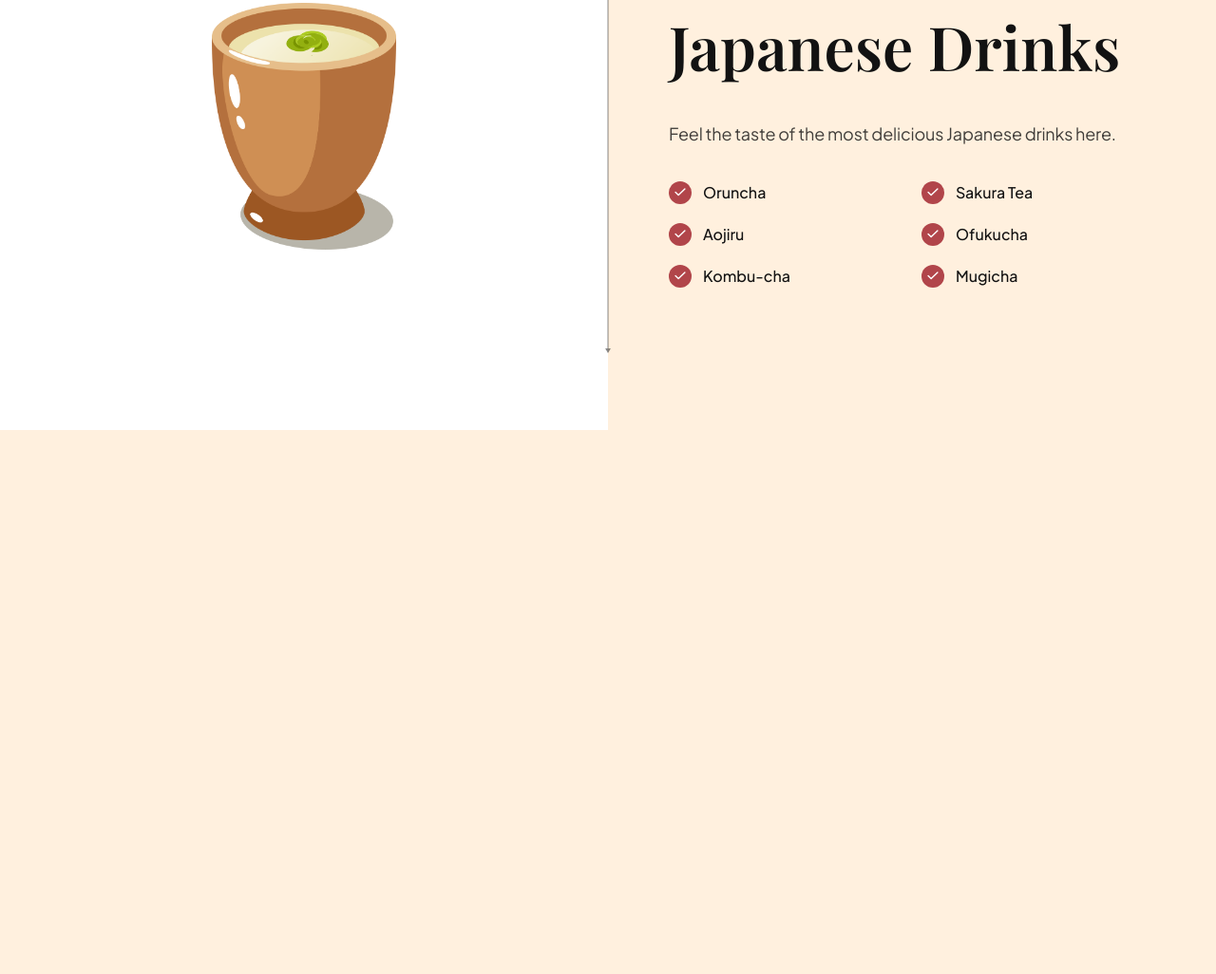
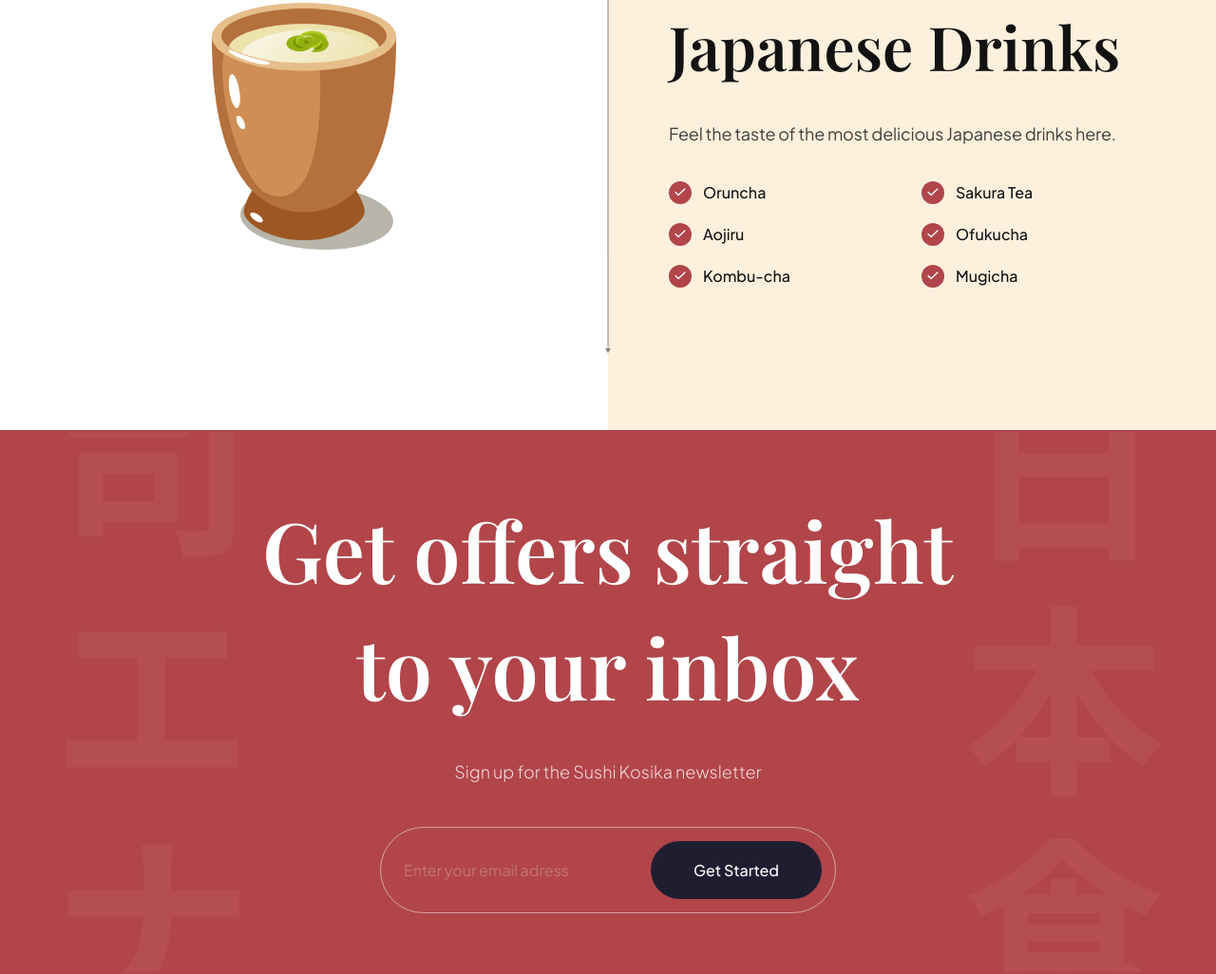
Before and after one commit to Panagopulos/Sushi-restaurant-Kosika, a website built with Vite: page index.html in a window 1280 px wide. Shown: the part 3245-4271 px from the top of the page at 95% size. Before the commit the page ends 3698 px from the top, so only its background shows below. Built offline with nearby package versions, Linux system fonts and the light colour scheme.

Commit message:
Created subscription section and styled it.

```diff
--- a/css/sections/about.css
+++ b/css/sections/about.css
@@ -30,7 +30,7 @@
   .about-us__image-sushi3 {
     border-bottom: 8px solid var(--color-creamson);
 
-    background-image: url("../../assets/about_bg1.png");
+    background-image: url('../../assets/about_bg1.png');
 
 
   }
--- a/css/sections/subscribe.css
+++ b/css/sections/subscribe.css
@@ -0,0 +1,84 @@
+.subscription {
+    padding: 64px;
+
+    background-color: var(--primary-color);
+    background-image: url('../../assets/subscribe_bg.png');
+    background-position: center;
+    background-repeat: no-repeat;
+    background-size: contain;
+
+    flex-direction: column;
+    overflow: hidden;
+}
+
+.subscription h2 {
+    font-size: 88px;
+    font-family: var(--playfair-display);
+    font-weight: 600;
+    line-height: 123px;
+
+    color: #fff;
+    text-align: center;
+}
+
+.subscription p {
+    font-size: 18px;
+    font-family: var(--plus-jakarta-sans);
+    font-weight: 300;
+    line-height: 36px;
+
+    margin-top: 32px;
+
+    color: rgba(255, 255, 255, 0.8);
+
+}
+
+.subscription__form {
+    min-width: 480px;
+    margin-top: 40px;
+
+    padding: 14px 14px 14px 24px;
+
+    display: flex;
+    gap: 10px;
+
+    border: 1px solid rgba(255, 255, 255, 0.5);
+    border-radius: 46px;
+}
+
+.subscription__form input {
+    flex:  1;
+    font-size: 16px;
+    font-weight: 400px;
+    font-family: var(--plus-jakarta-sans);
+
+    color: #fff;
+    opacity: 0.5;
+
+    background: transparent;
+    border: none;
+    outline: none;
+
+}
+
+.subscription__form input::placeholder {
+    color: #fff;
+    opacity: 0.5;
+}
+
+.subscription__form button {
+    min-width: 180px;
+    padding: 20px;
+
+    font-size: 16px;
+    font-weight: 500;
+    font-family: var(--plus-jakarta-sans);
+    color: #fff;
+    text-align: center;
+    background: var(--black-400);
+    border-radius: 46px;
+    border: none;
+    outline: none;
+
+    cursor: pointer;
+}
--- a/index.html
+++ b/index.html
@@ -94,12 +94,10 @@
   <div class="about-us__image">
     <div class="about-us__image-sushi3">
       <img src="assets/sushi-3.png" alt="sushi" data-aos="fade-right" />
-
     </div>
 
     <button class="about-us__button">
       Learn More
-
       <img src="assets/arrow-up-right.svg" alt="learn more" />
     </button>
 
@@ -347,7 +345,17 @@
 
 </section>
 
+<section class="subscription flex-center" id="services">
+  <h2 data-aos="flip-down">
+    Get offers straight <br /> to your inbox
+  </h2>
+  <p data-aos="fade-up">Sign up for the Sushi Kosika newsletter</p>
 
+  <div class="subscription__form" data-aos="fade-up">
+    <input type="text" placeholder="Enter your email adress" />
+    <button>Get Started</button>
+  </div>
+</section>
 
   <script src="js/script.js" type="module"></script>
 </body>
```
